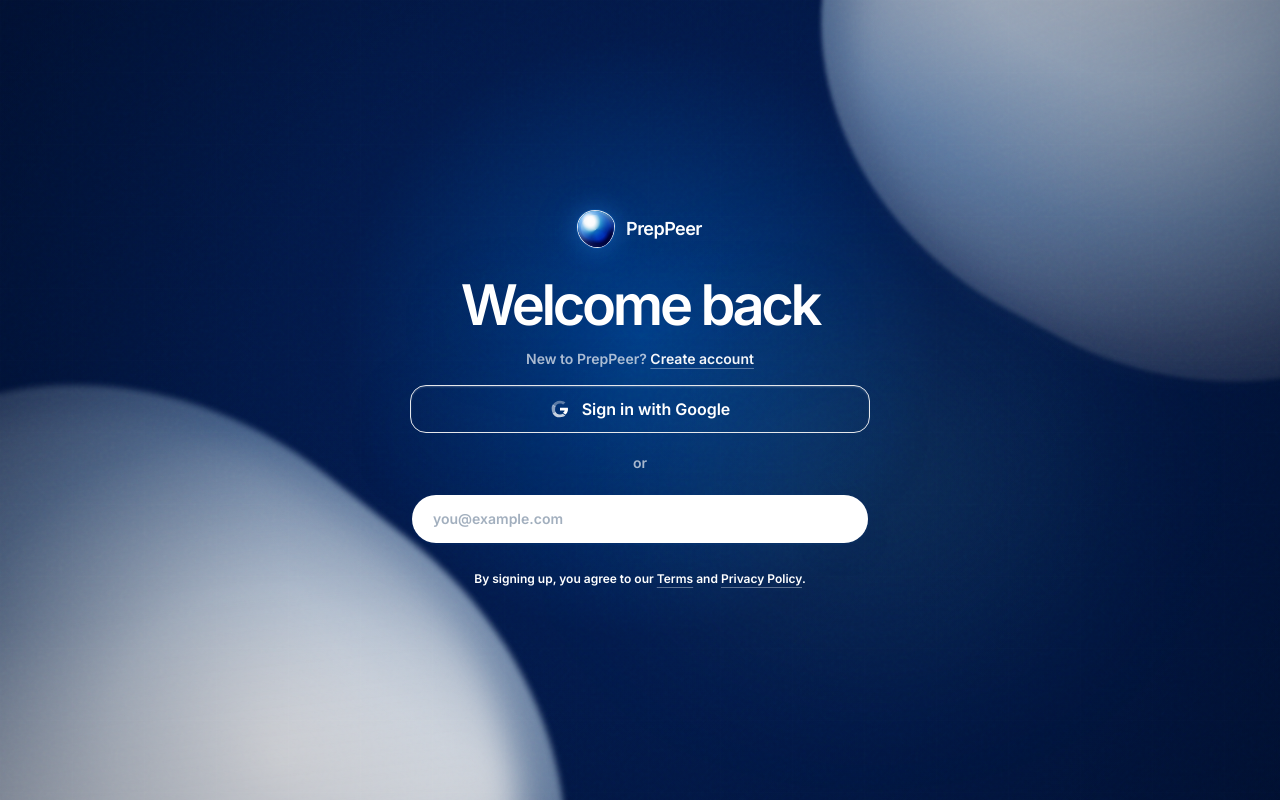
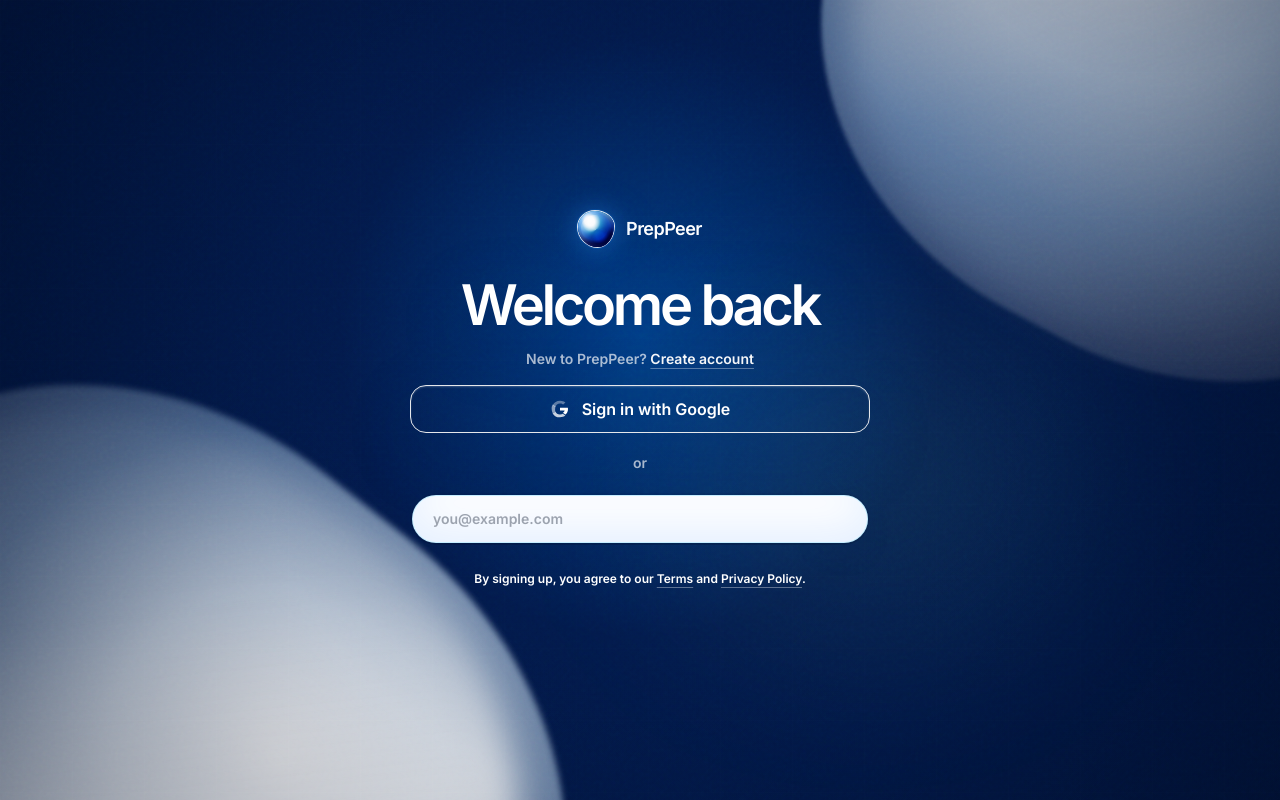
Before and after one commit to Rajat77a/PrepPeer, a Next.js app: page /login in a window 1280 px wide. Built offline with nearby package versions, Linux system fonts and the light colour scheme; a web font is replaced by a local one.

Commit message:
Refine login email input

```diff
--- a/app/login/page.tsx
+++ b/app/login/page.tsx
@@ -432,8 +432,9 @@
                           placeholder="you@example.com"
                           autoComplete="email"
                           required
-                          glowColor="#4bb8ff"
-                          className="h-12 rounded-full border-[#6cbcff]/45 bg-[#061b3e]/72 px-5 pr-14 text-left font-inter text-base font-bold text-white shadow-[inset_0_1px_2px_rgba(255,255,255,0.12),0_18px_48px_rgba(0,38,96,0.18)] placeholder:text-[#bad2ef]/72 focus:border-[#9fdaff] focus:bg-[#071f48]/84 focus:shadow-[0_0_0_3px_rgba(75,184,255,0.18),0_0_46px_rgba(75,184,255,0.24)]"
+                          variant="dark"
+                          glowColor="#7be7ff"
+                          className="h-12 px-5 pr-14 text-left text-base font-bold"
                         />
                         <button
                           type="submit"
--- a/components/ui/input.tsx
+++ b/components/ui/input.tsx
@@ -8,10 +8,11 @@
 export interface InputProps
   extends React.InputHTMLAttributes<HTMLInputElement> {
   glowColor?: string;
+  variant?: "light" | "dark";
 }
 
 const Input = React.forwardRef<HTMLInputElement, InputProps>(
-  ({ className, type, glowColor = "#061059", ...props }, ref) => {
+  ({ className, type, glowColor = "#061059", variant = "light", ...props }, ref) => {
     const radius = 190;
     const containerRef = React.useRef<HTMLDivElement | null>(null);
     const gradientRef = React.useRef<HTMLDivElement | null>(null);
@@ -59,8 +60,10 @@
         <input
           type={type}
           className={cn(
-            "relative z-10 flex h-12 w-full rounded-full border border-white/80 bg-white/82 px-4 py-3 font-inter text-sm text-[#07111f] outline-none shadow-[inset_0_1px_2px_rgba(255,255,255,0.95),0_16px_40px_rgba(0,132,255,0.08)] backdrop-blur-xl transition duration-300",
-            "placeholder:text-[#7b8da3]/70 group-hover/input:shadow-[inset_0_1px_2px_rgba(255,255,255,0.95),0_0_42px_rgba(6,16,89,0.24)] focus:border-[#006cff]/45 focus:bg-white focus:shadow-[0_0_0_3px_rgba(6,16,89,0.16),0_0_46px_rgba(0,132,255,0.22)]",
+            "relative z-10 flex h-12 w-full rounded-full px-4 py-3 font-inter text-sm outline-none backdrop-blur-xl transition duration-300",
+            variant === "dark"
+              ? "border border-[#7ed7ff]/45 bg-[#041833]/88 text-white shadow-[inset_0_1px_2px_rgba(255,255,255,0.12),inset_0_-16px_40px_rgba(0,108,255,0.10),0_16px_46px_rgba(0,11,34,0.32)] placeholder:text-[#b8d5f7]/68 group-hover/input:border-[#bdf1ff]/80 group-hover/input:bg-[#06214a]/92 group-hover/input:shadow-[inset_0_1px_2px_rgba(255,255,255,0.18),inset_0_-18px_44px_rgba(0,108,255,0.16),0_0_42px_rgba(73,196,255,0.38),0_18px_58px_rgba(0,11,34,0.38)] focus:border-[#d6fbff] focus:bg-[#061f48] focus:shadow-[0_0_0_3px_rgba(98,217,255,0.22),0_0_58px_rgba(73,196,255,0.42),inset_0_1px_2px_rgba(255,255,255,0.18)]"
+              : "border border-white/80 bg-white/82 text-[#07111f] shadow-[inset_0_1px_2px_rgba(255,255,255,0.95),0_16px_40px_rgba(0,132,255,0.08)] placeholder:text-[#7b8da3]/70 group-hover/input:shadow-[inset_0_1px_2px_rgba(255,255,255,0.95),0_0_42px_rgba(6,16,89,0.24)] focus:border-[#006cff]/45 focus:bg-white focus:shadow-[0_0_0_3px_rgba(6,16,89,0.16),0_0_46px_rgba(0,132,255,0.22)]",
             "disabled:cursor-not-allowed disabled:opacity-50",
             className
           )}
```
